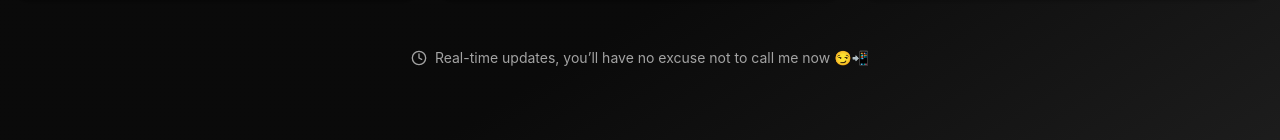
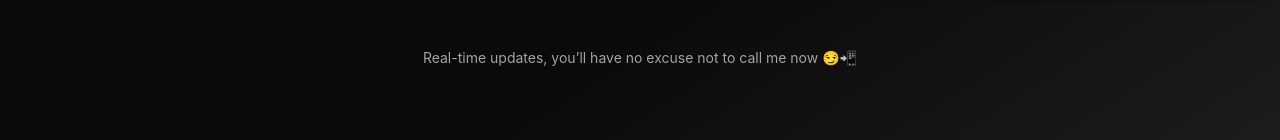
Before and after one commit to GauravTheBeginner/our-timing--, a React (Vite) app: page / in a window 1280 px wide. Shown: the part 386-526 px from the top of the page. Built offline with nearby package versions, Linux system fonts and the light colour scheme.

Commit message:
Update App.tsx

```diff
--- a/src/App.tsx
+++ b/src/App.tsx
@@ -1,6 +1,6 @@
 import TimeDisplay from '@/components/TimeDisplay';
 import { ThemeProvider } from '@/components/theme-provider';
-import { Clock, Globe } from 'lucide-react';
+import { Globe } from 'lucide-react';
 import { timeZones } from '@/lib/time-zones';
 
 function App() {
@@ -29,7 +29,7 @@ function App() {
           {/* Footer */}
           <footer className="mt-12 text-center text-sm text-muted-foreground">
             <div className="flex items-center justify-center space-x-2">
-              <Clock className="h-4 w-4" />
+{/*               <Clock className="h-4 w-4" /> */}
               <span>Real-time updates, you’ll have no excuse not to call me now 😏📲</span>
             </div>
           </footer>
```
